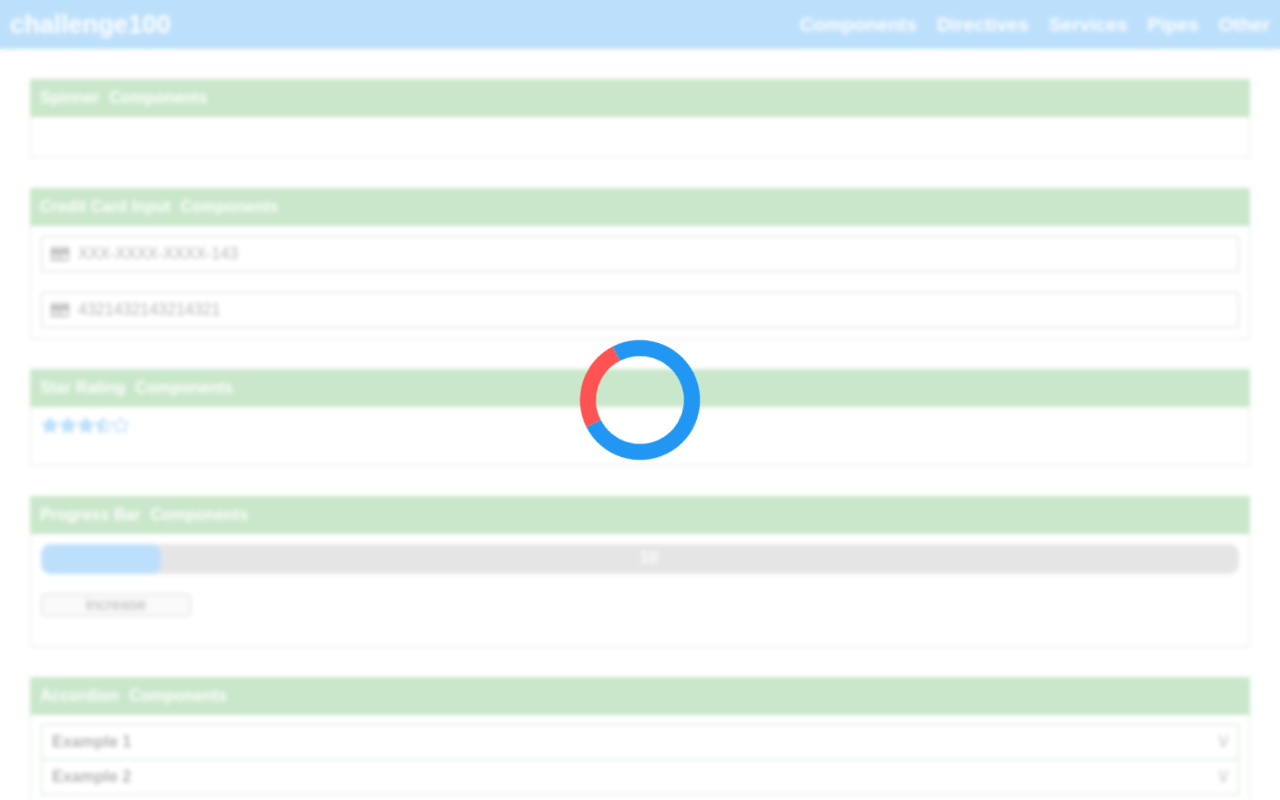
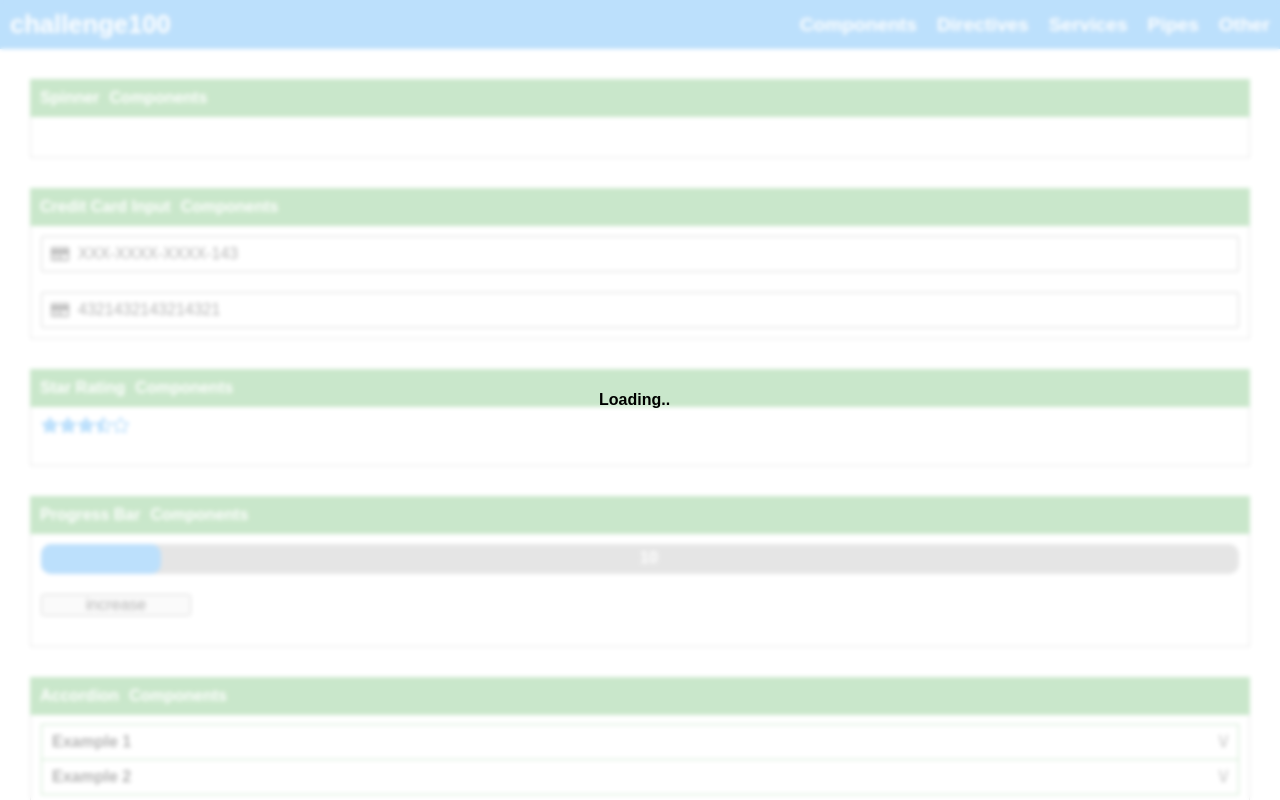
Before and after one commit to pawellesniowski/challenge100, an Angular app: page / in a window 1280 px wide. Shown: the top 800 px of the page. Built offline with nearby package versions, Linux system fonts and the light colour scheme.

Commit message:
Add loader 2

```diff
--- a/src/app/components/components.component.html
+++ b/src/app/components/components.component.html
@@ -1,6 +1,6 @@
 
 <app-card title="Spinner" subTitle="Components">
-  <app-spinner body [isLoading]="true"></app-spinner>
+  <app-spinner body [isLoading]="true" [loaderLook]='loaders.loadingDots'></app-spinner>
 </app-card>
 
 <app-card title="Credit Card Input" subTitle="Components">
--- a/src/app/components/components.component.ts
+++ b/src/app/components/components.component.ts
@@ -1,4 +1,6 @@
 import { Component } from '@angular/core';
+import { Loaders } from '../models/models';
+
 
 @Component({
   selector: 'app-components',
@@ -6,6 +8,8 @@ import { Component } from '@angular/core';
   styleUrls: ['./components.component.scss'],
 })
 export class ComponentsComponent {
+  loaders = Loaders;
+
   public accordionItems = [
     {
       title: 'Example 1',
--- a/src/app/components/components.module.ts
+++ b/src/app/components/components.module.ts
@@ -11,6 +11,7 @@ import { CoreModule } from '../core/core.module';
 import { CreditCartInputComponent } from './credit-cart-input/credit-cart-input.component';
 import {FormsModule} from '@angular/forms';
 import { SpinnerComponent } from './spinner/spinner.component';
+import { LoadingDotsComponent } from './loading-dots/loading-dots.component';
 
 @NgModule({
   declarations: [
@@ -22,6 +23,7 @@ import { SpinnerComponent } from './spinner/spinner.component';
     ComponentsComponent,
     CreditCartInputComponent,
     SpinnerComponent,
+    LoadingDotsComponent,
   ],
   imports: [
     CommonModule,
--- /dev/null
+++ b/src/app/components/loading-dots/loading-dots.component.html
@@ -0,0 +1 @@
+<h1 class="loading-dots">Loading</h1>
--- /dev/null
+++ b/src/app/components/loading-dots/loading-dots.component.scss
@@ -0,0 +1,18 @@
+.loading-dots {
+  width: 82px;
+  font-weight: bold;
+}
+
+.loading-dots:after {
+  display: inline-block;
+  animation: dotty steps(1, end) 1s infinite;
+  content: '';
+}
+
+@keyframes dotty {
+  0%   { content: ''; }
+  25%  { content: '.'; }
+  50%  { content: '..'; }
+  75%  { content: '...'; }
+  100% { content: ''; }
+}
--- /dev/null
+++ b/src/app/components/loading-dots/loading-dots.component.ts
@@ -0,0 +1,15 @@
+import { Component, OnInit } from '@angular/core';
+
+@Component({
+  selector: 'app-loading-dots',
+  templateUrl: './loading-dots.component.html',
+  styleUrls: ['./loading-dots.component.scss']
+})
+export class LoadingDotsComponent implements OnInit {
+
+  constructor() { }
+
+  ngOnInit(): void {
+  }
+
+}
--- a/src/app/components/spinner/spinner.component.html
+++ b/src/app/components/spinner/spinner.component.html
@@ -1,3 +1,6 @@
-<div class="overlay" [style.display]="isLoading ? 'flex' : 'none'">
-  <div class="loader"></div>
+<div class="overlay" [style.display]="isLoading ? 'flex' : 'none'" >
+  <ng-container [ngSwitch]='loaderLook'>
+    <div *ngSwitchCase='loaders.spinner' class="loader"></div>
+    <app-loading-dots *ngSwitchDefault></app-loading-dots>
+  </ng-container>
 </div>
--- a/src/app/components/spinner/spinner.component.ts
+++ b/src/app/components/spinner/spinner.component.ts
@@ -1,4 +1,5 @@
 import { Component, Input, OnInit } from '@angular/core';
+import { Loaders } from '../../models/models';
 
 @Component({
   selector: 'app-spinner',
@@ -7,6 +8,10 @@ import { Component, Input, OnInit } from '@angular/core';
 })
 export class SpinnerComponent implements OnInit {
   @Input() isLoading = false;
+  @Input() loaderLook: Loaders = Loaders.loadingDots;
+
+  loaders = Loaders;
+
   constructor() {}
 
   ngOnInit(): void {}
--- a/src/app/models/models.ts
+++ b/src/app/models/models.ts
@@ -0,0 +1,4 @@
+export enum Loaders {
+  spinner,
+  loadingDots,
+}
```
Also changed, not shown: 2 other files (tests, documents, lock files or other folders).
